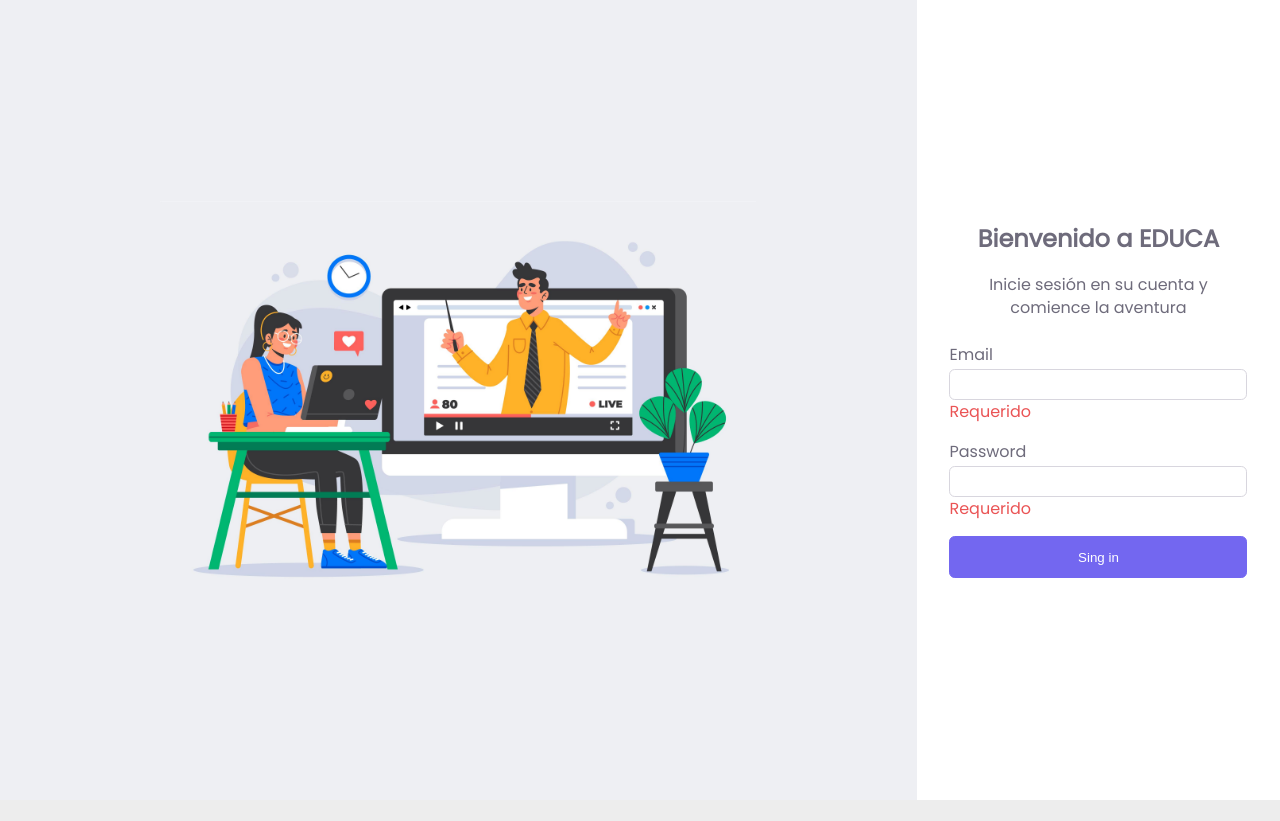
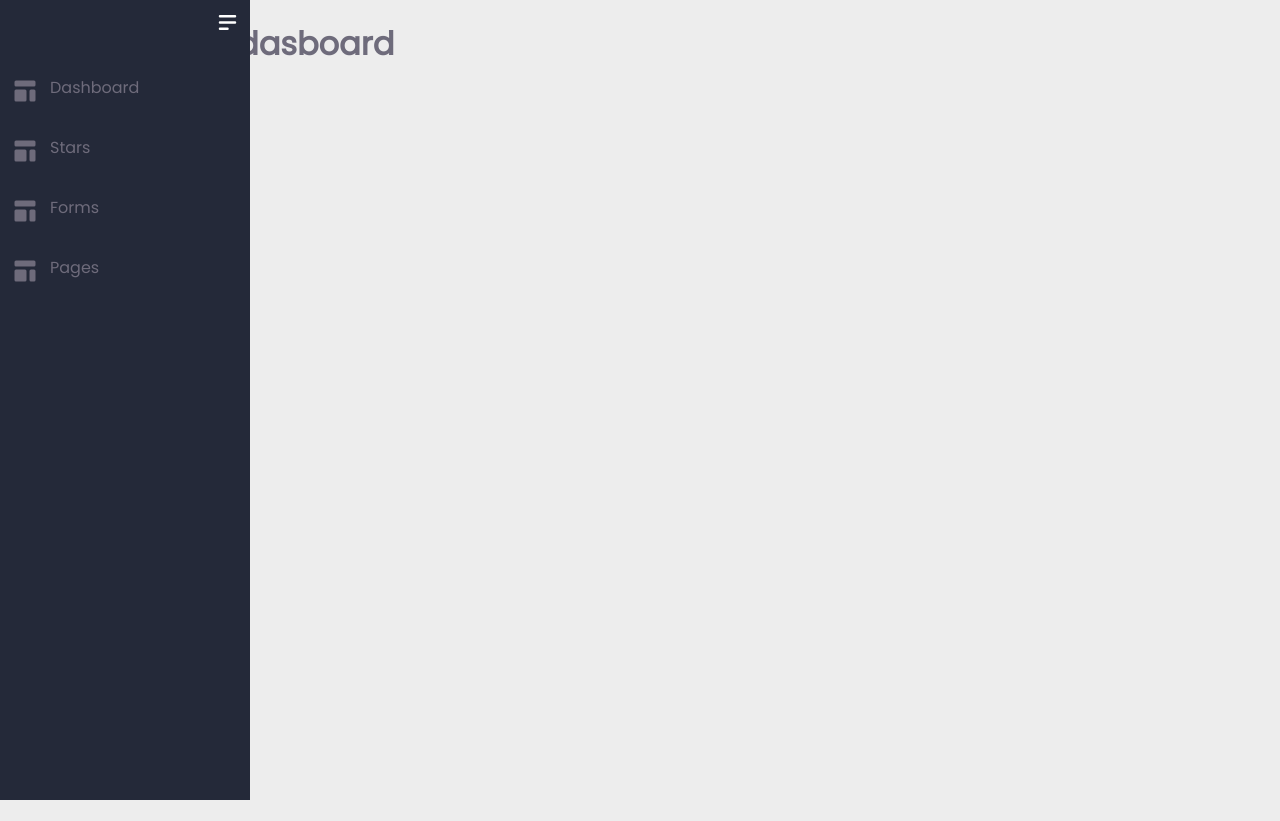
Before and after one commit to irvincnt/learner-seed, a React app: page /dasboard in a window 1280 px wide. Before the commit this address led to /. Before the commit the page ends 800 px from the top, so only its background shows below. Built offline with nearby package versions, Linux system fonts and the light colour scheme.

Commit message:
Add navbar basic

```diff
--- /dev/null
+++ b/src/components/pages/Dasboard.js
@@ -0,0 +1,19 @@
+import React, { useState } from 'react'
+import Sidebar from '../ui/Sidebar'
+import '../../styles/pages/dasboard.scss'
+
+export default function Dasboard() {
+  const [isActive, setIsActive] = useState(false)
+  return (
+    <>
+      <Sidebar
+        setIsActive={setIsActive}
+        isActive={isActive}
+      />
+    <div className={`dasboard ${isActive ? 'dasboard-active' : ''}`}>
+      <h1>Hola, soy el dasboard</h1>
+
+    </div>
+    </>
+  )
+}
--- /dev/null
+++ b/src/components/ui/Sidebar.js
@@ -0,0 +1,53 @@
+import React, { useState } from 'react'
+import '../../styles/ui/sidebar.scss'
+
+import { HiMenuAlt3, HiMenuAlt2, HiTemplate } from "react-icons/hi";
+
+export default function Sidebar({setIsActive, isActive}) {
+
+  const handlerSidebar = () => {
+    setIsActive(!isActive)
+  }
+
+  return (
+    <div className={`sidebar ${isActive ? 'sidebar-active' : ''}`}>
+        <div className={isActive ? `sidebar-icon show` : 'hide'}>
+         <h2>Educa</h2>
+        </div>
+        <div className='sidebar-title' onClick={handlerSidebar}>
+          {
+            isActive
+              ? <HiMenuAlt3 size="25px"/>
+              : <HiMenuAlt2 size="25px"/>
+
+          }
+        </div>
+        <ul>
+          <li>
+            <a>
+                <HiTemplate />
+                <span className="title">Dashboard</span>
+            </a>
+          </li>
+          <li>
+            <a href="#">
+              <HiTemplate />
+              <span className="title">Stars</span>
+            </a>
+          </li>
+          <li>
+            <a href="#">
+              <HiTemplate />
+              <span className="title"> Forms</span>
+            </a>
+          </li>
+          <li>
+            <a href="#">
+              <HiTemplate />
+              <span className="title"> Pages</span>
+            </a>
+          </li>
+        </ul>
+    </div>
+  )
+}
--- a/src/router/AppRouter.js
+++ b/src/router/AppRouter.js
@@ -7,6 +7,7 @@ import {
 } from "react-router-dom";
 import Login from '../components/auth/Login';
 import Register from '../components/auth/Register';
+import Dasboard from '../components/pages/Dasboard';
 
 export default function AppRouter() {
   return (
@@ -17,6 +18,8 @@ export default function AppRouter() {
             <Route exact path="/" component={Login}/>
             <Route exact path="/register" component={Register}/>
 
+            <Route exact path="/dasboard" component={Dasboard}/>
+
             <Redirect to="/" />
           </Switch>
         </div>
--- a/src/styles/base.scss
+++ b/src/styles/base.scss
@@ -26,3 +26,11 @@ p {
 button {
   cursor: pointer;
 }
+
+.hide {
+  display: none;
+}
+
+.show {
+  display: block;
+}
--- a/src/styles/login.scss
+++ b/src/styles/login.scss
@@ -1,6 +1,5 @@
 
 .login {
-  //background-color: rgb(229, 255, 0);
   background-color: #fff;
   height: 100vh;
   .image-login {
--- /dev/null
+++ b/src/styles/pages/dasboard.scss
@@ -0,0 +1,9 @@
+.dasboard {
+  height: 100vh;
+  padding-left: 50px;
+  transition: padding-left .5s;
+}
+
+.dasboard-active {
+  padding-left: 250px;
+}
--- /dev/null
+++ b/src/styles/ui/sidebar.scss
@@ -0,0 +1,68 @@
+.sidebar {
+  height: 100%;
+  width: 50px;
+  position: fixed;
+  z-index: 1;
+  top: 0;
+  left: 0;
+  background: #242939;
+  overflow: hidden;
+  transition: 0.5s;
+  &:hover{
+    width: 250px;
+  }
+  &-icon {
+    position: absolute;
+    color: white;
+    top: 0;
+    left: 10px;
+    padding-top: 10px;
+    padding-left: 2px;
+  }
+  &-title {
+    position: absolute;
+    color: white;
+    top: 0;
+    right: 10px;
+    padding-top: 10px;
+    cursor: pointer;
+  }
+  ul {
+    position: absolute;
+    top: 0;
+    left: 0;
+    width: 100%;
+    padding-top: 60px;
+    padding-left: 0px;
+    li {
+      position: relative;
+      width: 100%;
+      list-style: none;
+      a {
+        text-decoration: inherit;
+        color: inherit;
+        cursor: auto;
+        position: relative;
+        display: flex;
+        width: 100%;
+        svg {
+          position: relative;
+          min-width: 50px;
+          height: 30px;
+          line-height: 60px;
+        }
+        .title {
+          position: relative;
+          display: block;
+          height: 60px;
+          text-align: start;
+          white-space: nowrap;
+        }
+      }
+    }
+  }
+}
+
+.sidebar-active {
+  width: 250px !important;
+}
```
